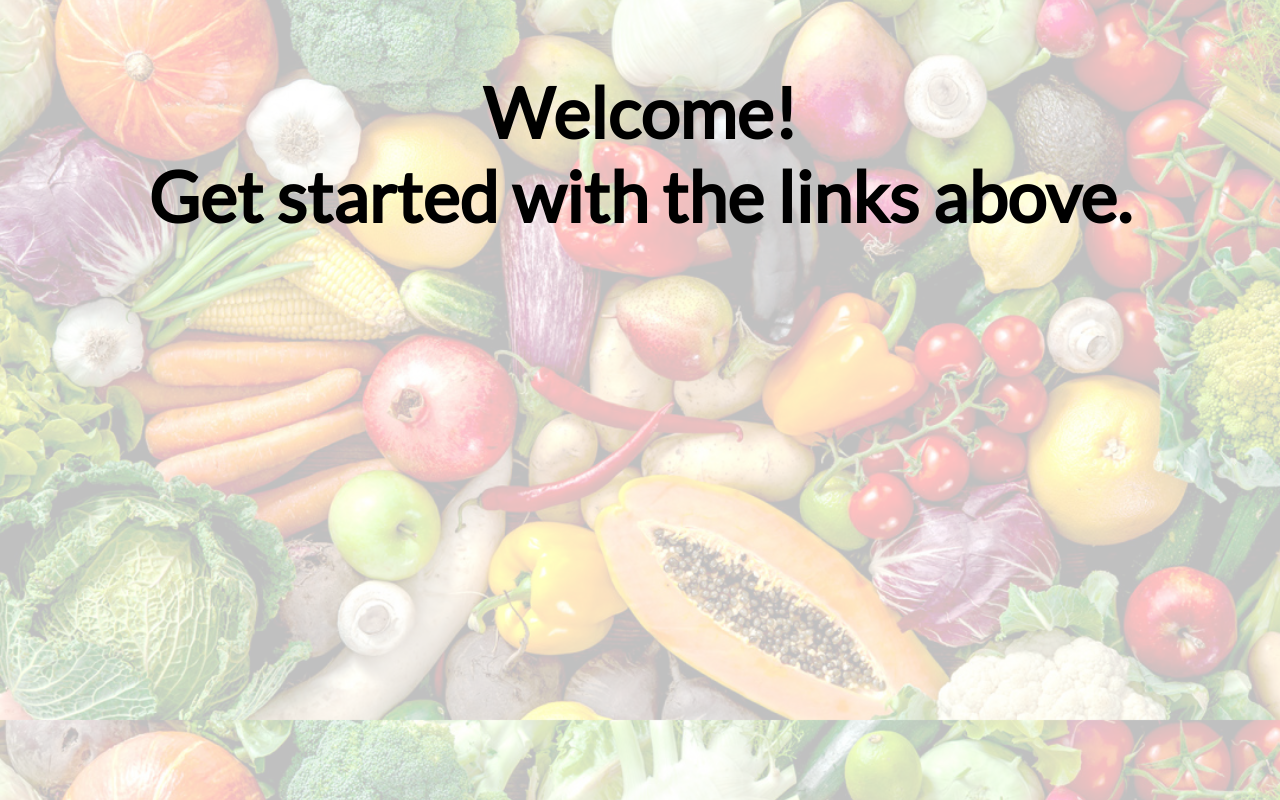
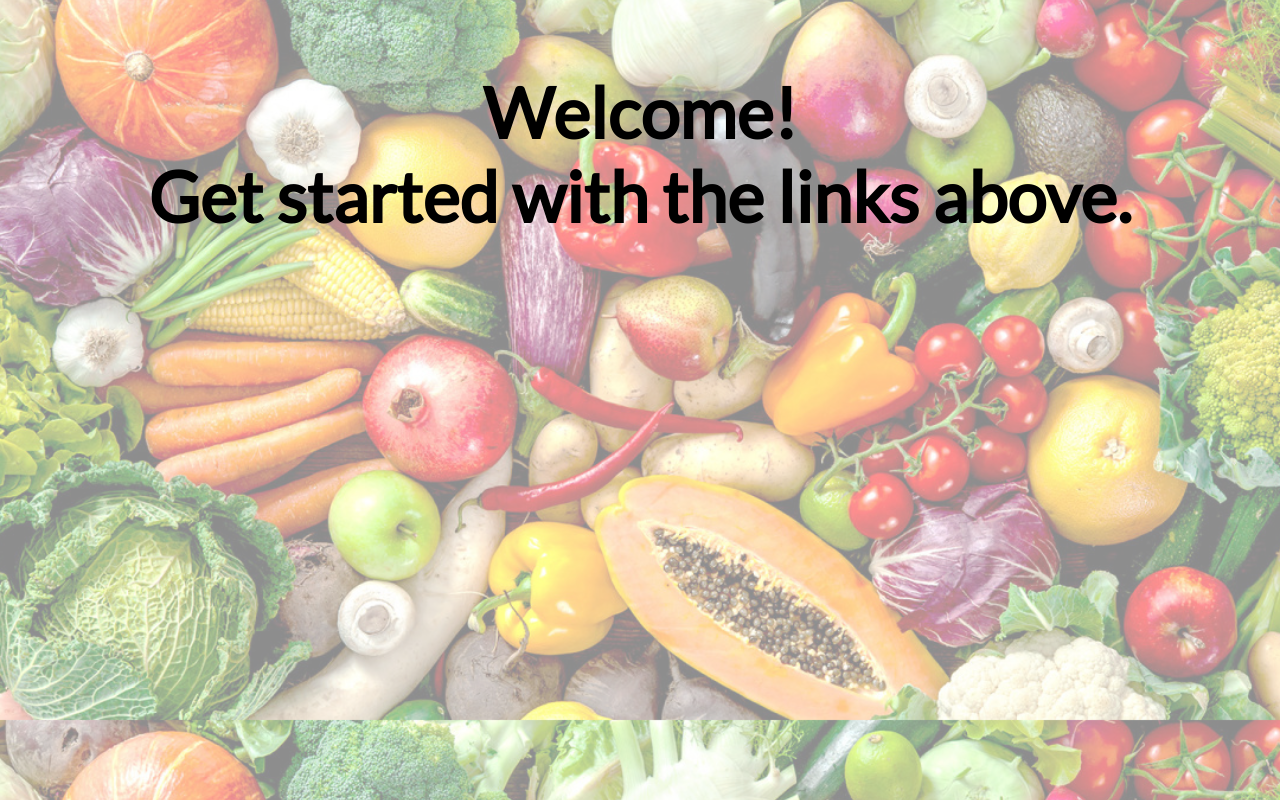
Before and after one commit to MarcoASC4/MEX, a Python web app: template templates/home.html in a window 1280 px wide. Shown: the part 80-880 px from the top of the page. Run offline with Jinja, Linux system fonts and the light colour scheme; the template is opened without the code that fills it, so the values that code supplies are empty.

Commit message:
made home background lighter

```diff
--- a/static/themes/homestyle.css
+++ b/static/themes/homestyle.css
@@ -44,7 +44,7 @@ html {
 
 .maincontent {
   display: flex;
-  background-color: rgba(255, 255, 255, 0.5);
+  background-color: rgba(255, 255, 255, 0.1);
   height: 100vh;
   flex-direction: column;
   align-items: center;
```
